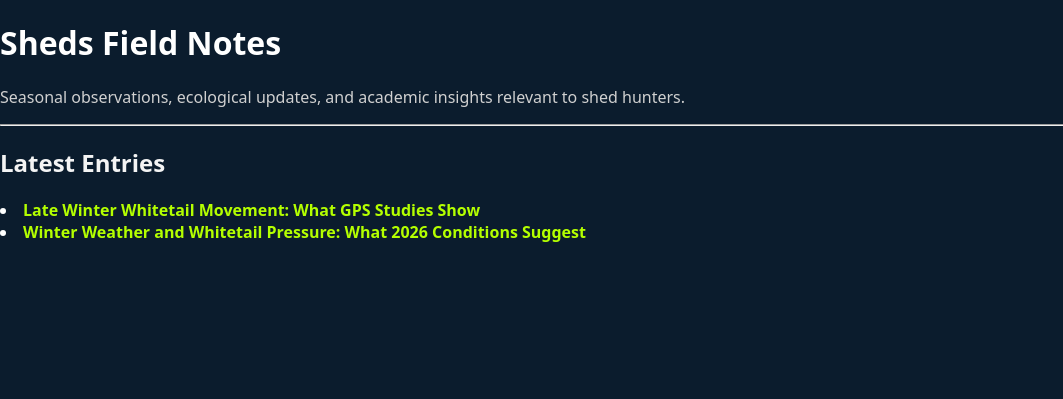
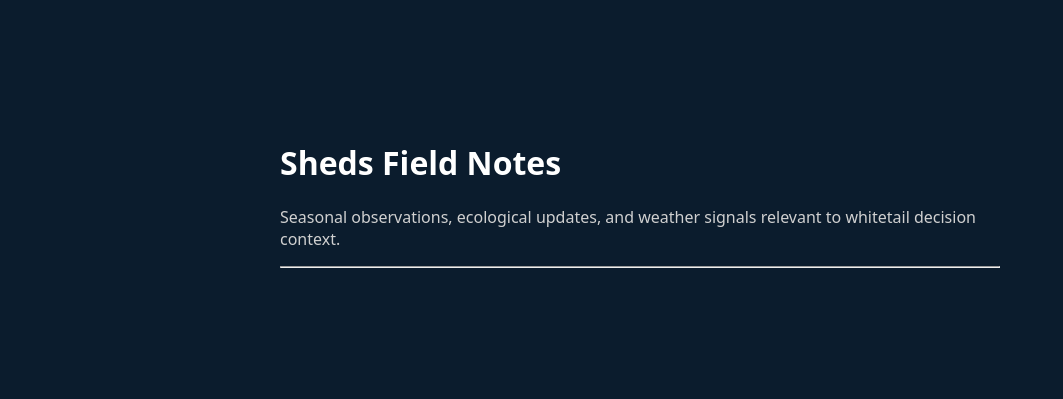
Before and after one commit to bfree7885/sheds-site, a plain HTML site: page briefs/index.html in a window 1280 px wide. Shown: the whole page, without its empty margins (0-1063 px from the left). Drawn offline with Linux system fonts and the light colour scheme.

Commit message:
Update index.html

```diff
--- a/briefs/index.html
+++ b/briefs/index.html
@@ -1,33 +1,20 @@
 <!DOCTYPE html>
 <html>
 <head>
-  <meta charset="UTF-8">
-  <title>Sheds Field Notes</title>
-  <link rel="stylesheet" href="/styles.css">
+<meta charset="UTF-8">
+<title>Sheds Field Notes</title>
+<link rel="stylesheet" href="/styles.css">
 </head>
 
 <body>
+<div class="container">
+<h1>Sheds Field Notes</h1>
+<p>Seasonal observations, ecological updates, and weather signals relevant to whitetail decision context.</p>
 
-  <h1>Sheds Field Notes</h1>
+<hr>
 
-  <p>
-    Seasonal observations, ecological updates, and academic insights relevant to shed hunters.
-  </p>
+<!-- POSTS INSERTED BELOW -->
 
-  <hr>
-
-
-
-<h2>Latest Entries</h2>
-
-<ul>
-
-</ul>
-
+</div>
 </body>
 </html>
-
-
-<li><a href="late-winter-whitetail-movement.html">Late Winter Whitetail Movement: What GPS Studies Show</a></li>
-
-<li><a href="winter-weather-pressure-2026.html">Winter Weather and Whitetail Pressure: What 2026 Conditions Suggest</a></li>
```
